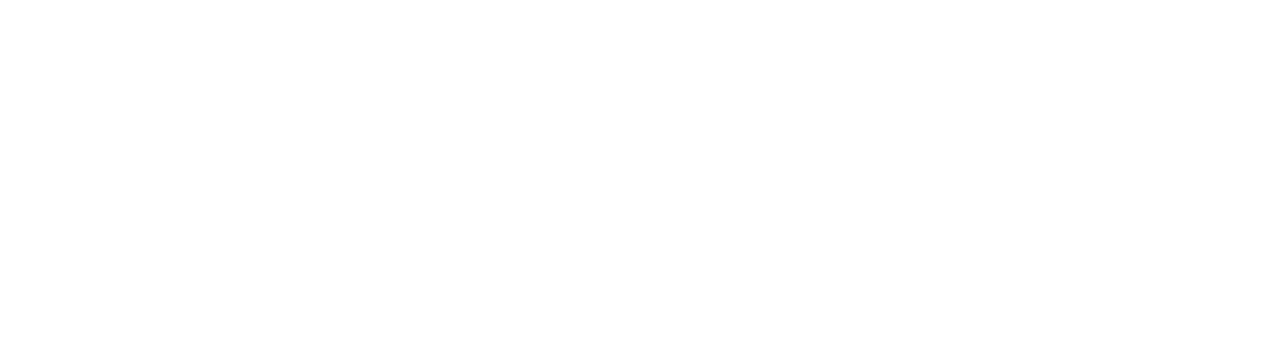
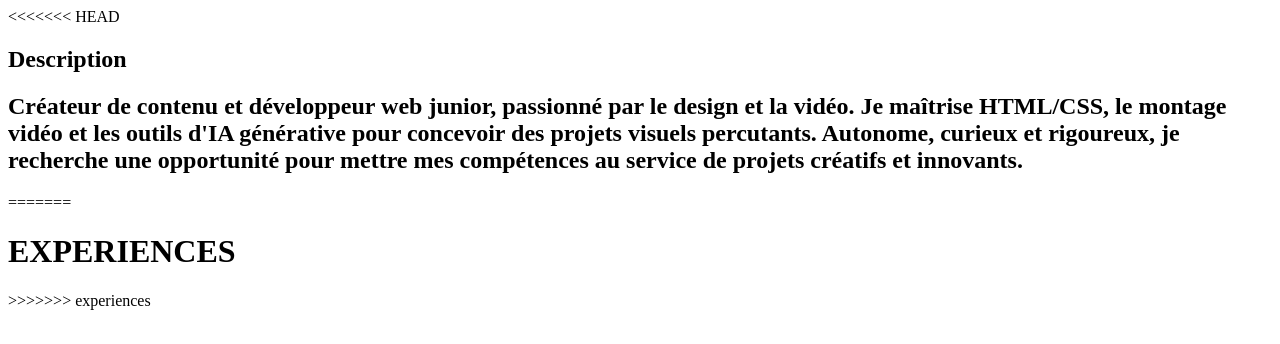
Before and after one commit to aalniiss/mon-cv, a plain HTML site: page index.html in a window 1280 px wide. Drawn offline with Linux system fonts and the light colour scheme.

Commit message:
Fusion de la branche experience

```diff
--- a/index.html
+++ b/index.html
@@ -7,6 +7,11 @@
     <title>Mon CV</title>
 </head>
 <body>
-
+<<<<<<< HEAD
+    <h2>Description</h2>
+    <h2>Créateur de contenu et développeur web junior, passionné par le design et la vidéo. Je maîtrise HTML/CSS, le montage vidéo et les outils d'IA générative pour concevoir des projets visuels percutants. Autonome, curieux et rigoureux, je recherche une opportunité pour mettre mes compétences au service de projets créatifs et innovants.</h2>
+=======
+    <h1>EXPERIENCES</h1>
+>>>>>>> experiences
 </body>
 </html>
```
